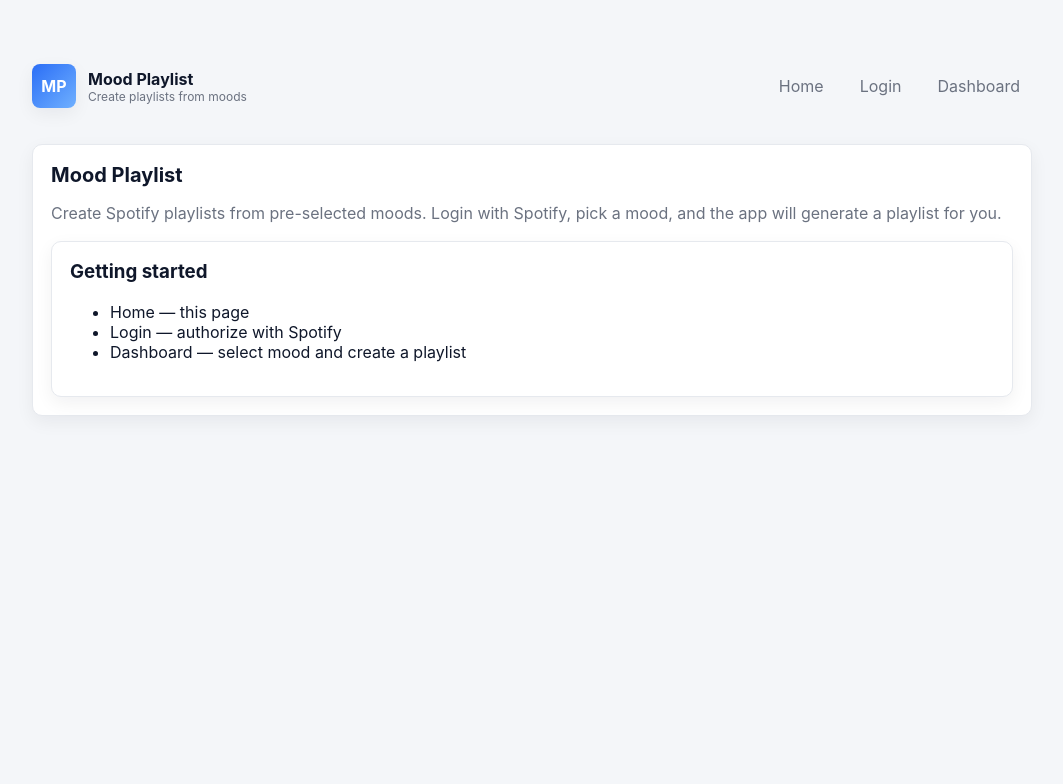
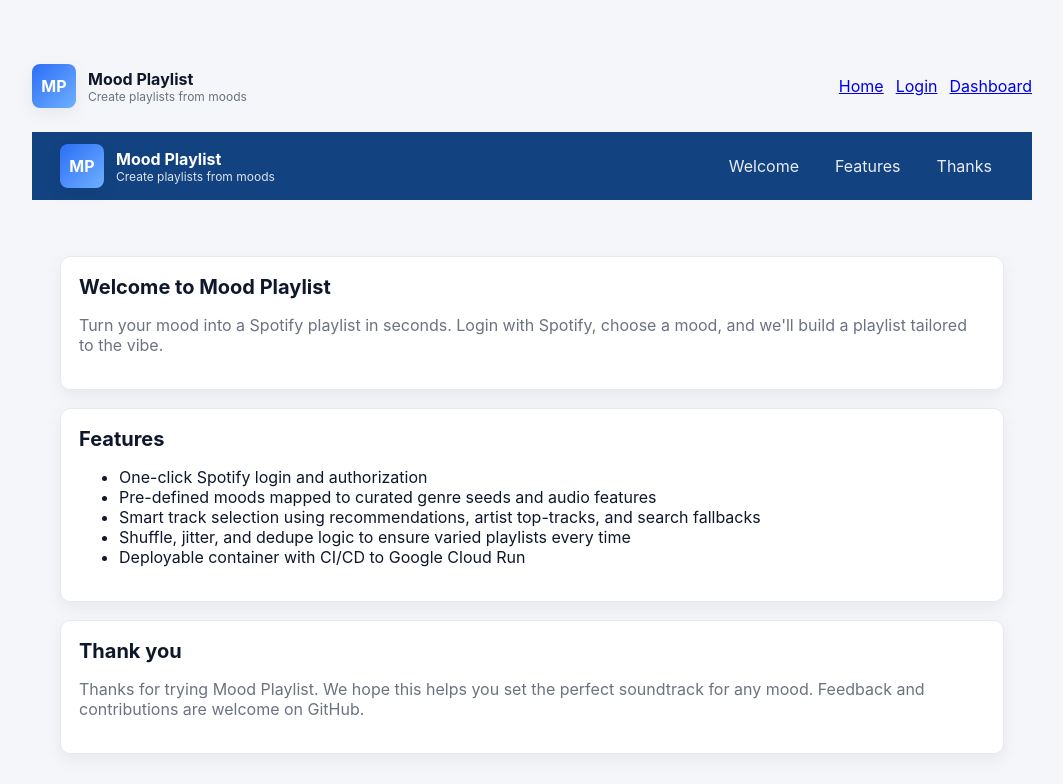
Before and after one commit to aldomagana/mood-playlist2, a React (Create React App) app in the folder client/: page / in a window 1280 px wide. Shown: the top 784 px of the page, without its empty margins (108-1171 px from the left). Built offline with nearby package versions, Linux system fonts and the light colour scheme.

Commit message:
feat: add dark navbar and structured home page (welcome, features, thank you)

```diff
--- a/client/src/pages/Home.js
+++ b/client/src/pages/Home.js
@@ -2,18 +2,46 @@ import React from 'react';
 
 export default function Home(){
   return (
-    <div className="card app">
-      <h1 className="page-title">Mood Playlist</h1>
-      <p className="muted">Create Spotify playlists from pre-selected moods. Login with Spotify, pick a mood, and the app will generate a playlist for you.</p>
+    <div>
+      <header className="site-nav">
+        <div className="app topbar" style={{margin:0, padding:'12px 28px'}}>
+          <div className="brand">
+            <div className="logo" aria-hidden>MP</div>
+            <div>
+              <div style={{color:'white', fontWeight:700}}>Mood Playlist</div>
+              <div style={{fontSize:12, color:'rgba(255,255,255,0.85)'}}>Create playlists from moods</div>
+            </div>
+          </div>
+          <nav className="nav" style={{marginLeft:'auto'}}>
+            <a href="#welcome">Welcome</a>
+            <a href="#features">Features</a>
+            <a href="#thanks">Thanks</a>
+          </nav>
+        </div>
+      </header>
 
-      <div style={{marginTop:18}} className="card">
-        <h3 style={{marginTop:0}}>Getting started</h3>
-        <ul>
-          <li>Home — this page</li>
-          <li>Login — authorize with Spotify</li>
-          <li>Dashboard — select mood and create a playlist</li>
-        </ul>
-      </div>
+      <main className="app" style={{paddingTop:20}}>
+        <section id="welcome" className="card" style={{marginBottom:18}}>
+          <h1 className="page-title">Welcome to Mood Playlist</h1>
+          <p className="muted">Turn your mood into a Spotify playlist in seconds. Login with Spotify, choose a mood, and we'll build a playlist tailored to the vibe.</p>
+        </section>
+
+        <section id="features" className="card" style={{marginBottom:18}}>
+          <h2 className="page-title">Features</h2>
+          <ul>
+            <li>One-click Spotify login and authorization</li>
+            <li>Pre-defined moods mapped to curated genre seeds and audio features</li>
+            <li>Smart track selection using recommendations, artist top-tracks, and search fallbacks</li>
+            <li>Shuffle, jitter, and dedupe logic to ensure varied playlists every time</li>
+            <li>Deployable container with CI/CD to Google Cloud Run</li>
+          </ul>
+        </section>
+
+        <section id="thanks" className="card">
+          <h2 className="page-title">Thank you</h2>
+          <p className="muted">Thanks for trying Mood Playlist. We hope this helps you set the perfect soundtrack for any mood. Feedback and contributions are welcome on GitHub.</p>
+        </section>
+      </main>
     </div>
   )
 }
--- a/client/src/styles.css
+++ b/client/src/styles.css
@@ -15,12 +15,13 @@ html,body,#root{ height:100%; }
 body{ margin:0; background:var(--bg); color:#0f172a; -webkit-font-smoothing:antialiased; }
 
 .app{ max-width:1000px; margin:36px auto; padding:28px; }
+.site-nav{ background:#124380; }
 .topbar{ display:flex; align-items:center; justify-content:space-between; gap:16px; margin-bottom:24px; }
 .brand{ display:flex; align-items:center; gap:12px; }
 .logo{ width:44px; height:44px; border-radius:8px; background:linear-gradient(135deg,var(--accent),#6fb0ff); box-shadow:var(--shadow); display:flex; align-items:center; justify-content:center; color:white; font-weight:700; }
 .nav{ display:flex; gap:12px; align-items:center }
-.nav a{ color:var(--muted); text-decoration:none; padding:8px 12px; border-radius:8px; }
-.nav a:hover{ background:var(--accent-200); color:var(--accent-600); }
+.site-nav .nav a{ color:rgba(255,255,255,0.9); text-decoration:none; padding:8px 12px; border-radius:8px; }
+.site-nav .nav a:hover{ background:rgba(255,255,255,0.06); color:white; }
 .btn{ background:var(--accent); color:white; border:none; padding:10px 14px; border-radius:8px; cursor:pointer; font-weight:600; }
 .btn.secondary{ background:#eef2ff; color:var(--accent-600); font-weight:600; }
 .card{ background:var(--card); border:1px solid var(--border); border-radius:var(--radius); box-shadow:var(--shadow); padding:18px; }
```
